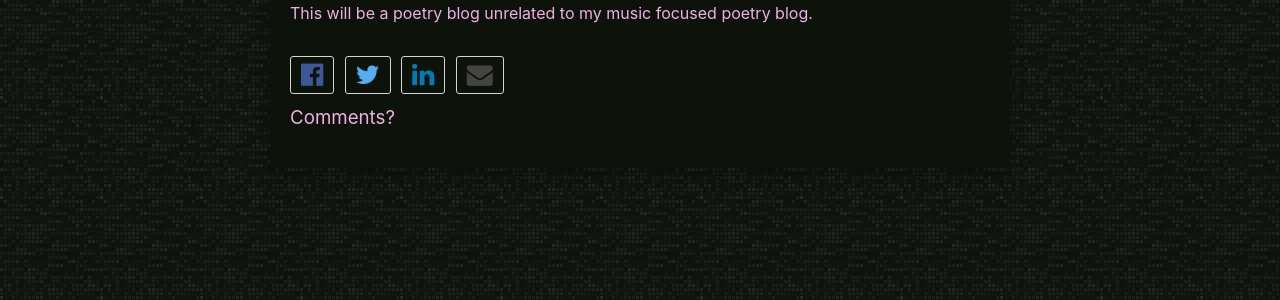
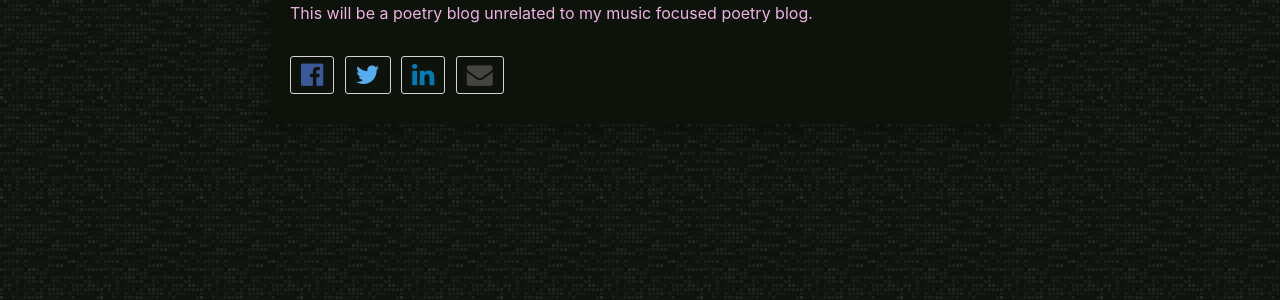
Before and after one commit to LWFlouisa/SidePoetry, a Jekyll site: the page built from _posts/2023-08-13-Welcome.md, in a window 1280 px wide. Shown: the part 260-560 px from the top of the page. Built offline with Jekyll 4.4.1, drawn with Linux system fonts in a browser that asks for light colours; our own code applies the rules of GitHub Pages for plain Markdown files; comment, search, counter and statistics services are not loaded.

Commit message:
Update post.html

```diff
--- a/_layouts/post.html
+++ b/_layouts/post.html
@@ -31,6 +31,4 @@ layout: default
   {%- endif -%}
 
   <a class="u-url" href="{{ page.url | relative_url }}" hidden></a>
-
-  <h3>Comments?</h3>
 </article>
```
